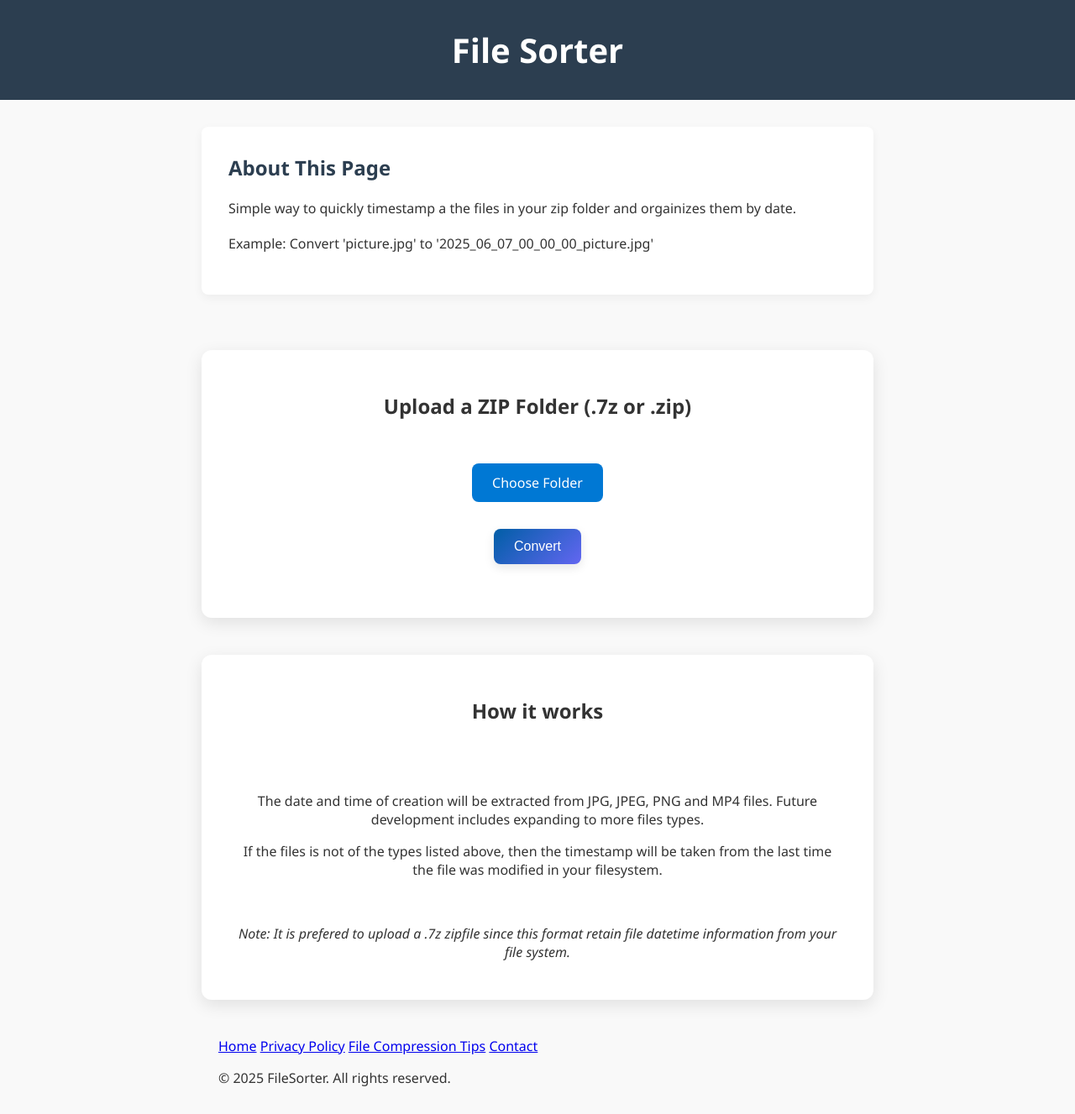
After one commit to jrod2-s/file_sorter, a Flask app: template templates/home.html in a window 1280 px wide. The commit adds this page. Shown: the whole page at 84% size. Run offline with Flask 3, Linux system fonts and the light colour scheme; the template is opened without the code that fills it, so the values that code supplies are empty.

Commit message:
docs: Include more pages to website with info

```diff
--- /dev/null
+++ b/templates/home.html
@@ -0,0 +1,192 @@
+<!DOCTYPE html>
+<html lang="en">
+<head>
+  <meta charset="UTF-8" />
+  <meta name="viewport" content="width=device-width, initial-scale=1.0" />
+  <title>FileSorter</title>
+  <style>
+    body {
+      margin: 0;
+      font-family: 'Segoe UI', Tahoma, Geneva, Verdana, sans-serif;
+      background-color: #f9f9f9;
+      color: #333;
+    }
+
+    header {
+      background-color: #2c3e50;
+      color: white;
+      padding: 2rem 1rem;
+      text-align: center;
+    }
+
+    header h1 {
+      margin: 0;
+      font-size: 2.5rem;
+    }
+
+    main {
+      max-width: 800px;
+      margin: 2rem auto;
+      padding: 0 1rem;
+    }
+
+    .description {
+      background: white;
+      padding: 2rem;
+      border-radius: 8px;
+      box-shadow: 0 4px 12px rgba(0, 0, 0, 0.05);
+    }
+
+    .description h2 {
+      margin-top: 0;
+      color: #2c3e50;
+    }
+
+    .description p {
+      line-height: 1.6;
+
+    }
+
+        .upload-container {
+      background: white;
+      padding: 30px 40px;
+      border-radius: 12px;
+      box-shadow: 0 6px 20px rgba(0, 0, 0, 0.1);
+      text-align: center;
+    }
+
+    .upload-btn {
+      background-color: #0078d4;
+      color: white;
+      border: none;
+      padding: 12px 24px;
+      font-size: 16px;
+      border-radius: 8px;
+      cursor: pointer;
+      transition: background-color 0.3s ease;
+    }
+
+    .upload-btn:hover {
+      background-color: #005ea6;
+    }
+
+    input[type="file"] {
+      display: none;
+    }
+
+    .file-list {
+      margin-top: 20px;
+      text-align: left;
+      max-height: 200px;
+      overflow-y: auto;
+      font-size: 14px;
+    }
+
+    .file-list li {
+      margin-bottom: 5px;
+
+    }
+
+    .modern-button {
+      padding: 12px 24px;
+      background: linear-gradient(135deg, #005ea6, #6366f1);
+      border: none;
+      border-radius: 8px;
+      color: white;
+      font-size: 16px;
+      font-weight: 500;
+      cursor: pointer;
+      transition: transform 0.2s, box-shadow 0.2s;
+      box-shadow: 0 4px 12px rgba(0, 0, 0, 0.1);
+    }
+
+    .modern-button:hover {
+      transform: translateY(-2px);
+      box-shadow: 0 6px 20px rgba(0, 0, 0, 0.15);
+    }
+
+    .modern-button:active {
+      transform: translateY(1px);
+      box-shadow: 0 2px 6px rgba(0, 0, 0, 0.1);
+    }
+
+  </style>
+</head>
+<body>
+
+  <header>
+    <h1>File Sorter</h1>
+  </header>
+
+  <main>
+    <section class="description">
+      <h2>About This Page</h2>
+      <p>Simple way to quickly timestamp a the files in your zip folder and orgainizes them by date.</p>
+      <p>Example: Convert 'picture.jpg' to '2025_06_07_00_00_00_picture.jpg'</p>
+    </section>
+    <br>
+    <br>
+    <br>
+
+    <div class="upload-container" style="text-align: center;">
+      <h2>Upload a ZIP Folder (.7z or .zip)</h2>
+        <br>
+        <br>
+
+        <label class="upload-btn" for="folderInput">Choose Folder</label>
+        <form action="/organize" method="post" enctype="multipart/form-data">
+          <input type="file" name="file" id="folderInput" accept=".zip,.7z" style="text-align: center;" >
+          <br>
+          <br>
+          <button class="modern-button" type="submit">Convert</button>
+        </form>
+
+    <ul class="file-list" id="fileList"></ul>
+   </div>
+
+   <br>
+   <br>
+
+   <div class="upload-container" style="text-align: center;">
+    <h2>How it works</h2>
+    <br>
+    <br>
+    <p>The date and time of creation  will be extracted from JPG, JPEG, PNG and MP4 files. Future development includes expanding to more files types. </p>
+    <p>If the files is not of the types listed above, then the timestamp will be taken from the last time the file was modified in your filesystem.</p>
+    <br>
+    <p><i>Note: It is prefered to upload a .7z zipfile since this format retain file datetime information from your file system.</i></p>
+   </div>
+
+   <br>
+   <br>
+   <footer style="margin-left: 20px">
+    <nav>
+      <a href="/">Home</a>
+      <a href="/privacy">Privacy Policy</a>
+      <a href="/tips">File Compression Tips</a>
+      <a href="/contact">Contact</a>
+      <p> &copy; 2025 FileSorter. All rights reserved.</p>
+    </nav>
+   </footer>
+
+
+    <script>
+      const folderInput = document.getElementById('folderInput');
+      const fileList = document.getElementById('fileList');
+
+      folderInput.addEventListener('change', () => {
+        fileList.innerHTML = '';
+        const files = folderInput.files;
+
+        for (const file of files) {
+          const li = document.createElement('li');
+          li.textContent = file.webkitRelativePath || file.name;
+          fileList.appendChild(li);
+        }
+      });
+    </script>
+
+  </main>
+
+</body>
+</html>
```
Also changed, not shown: organizer.py (+16 -3 lines), templates/contact.html (added, +144 -0 lines), templates/privacy.html (added, +156 -0 lines), templates/tips.html (renamed from templates/modern.html, +35 -46 lines).
